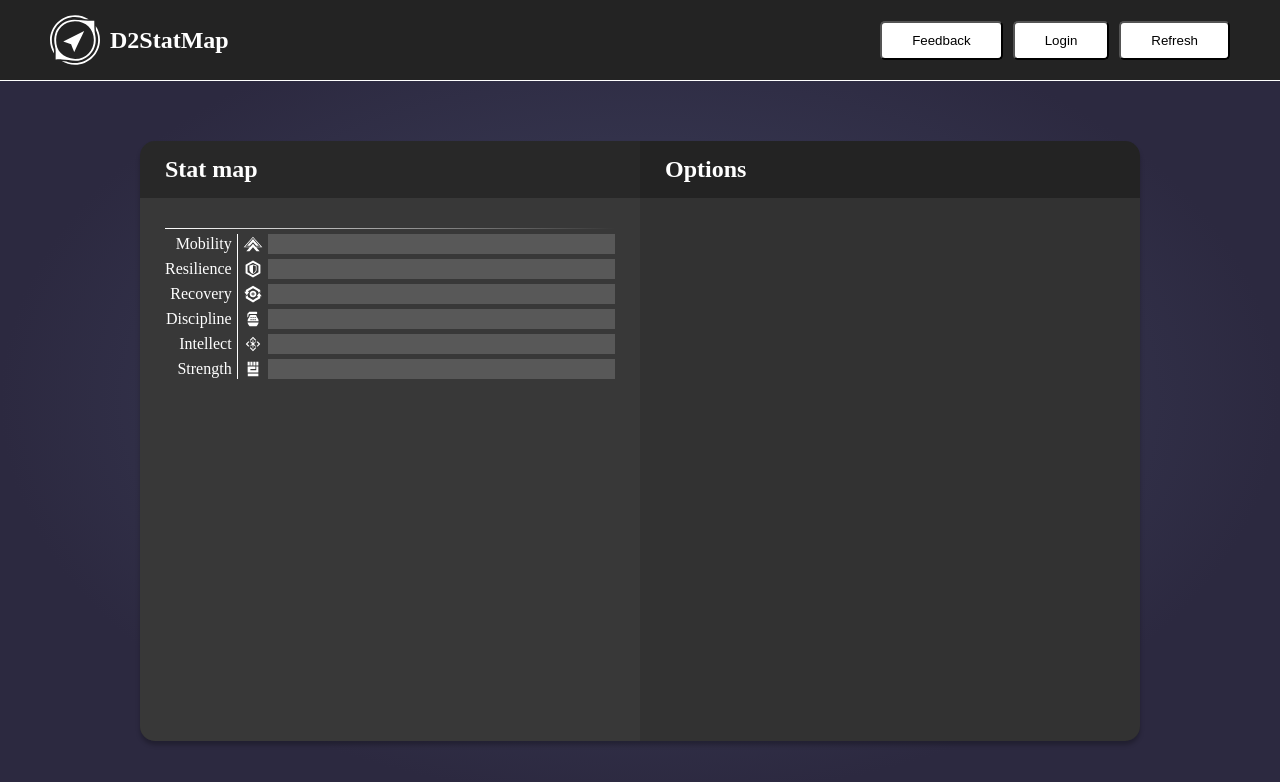
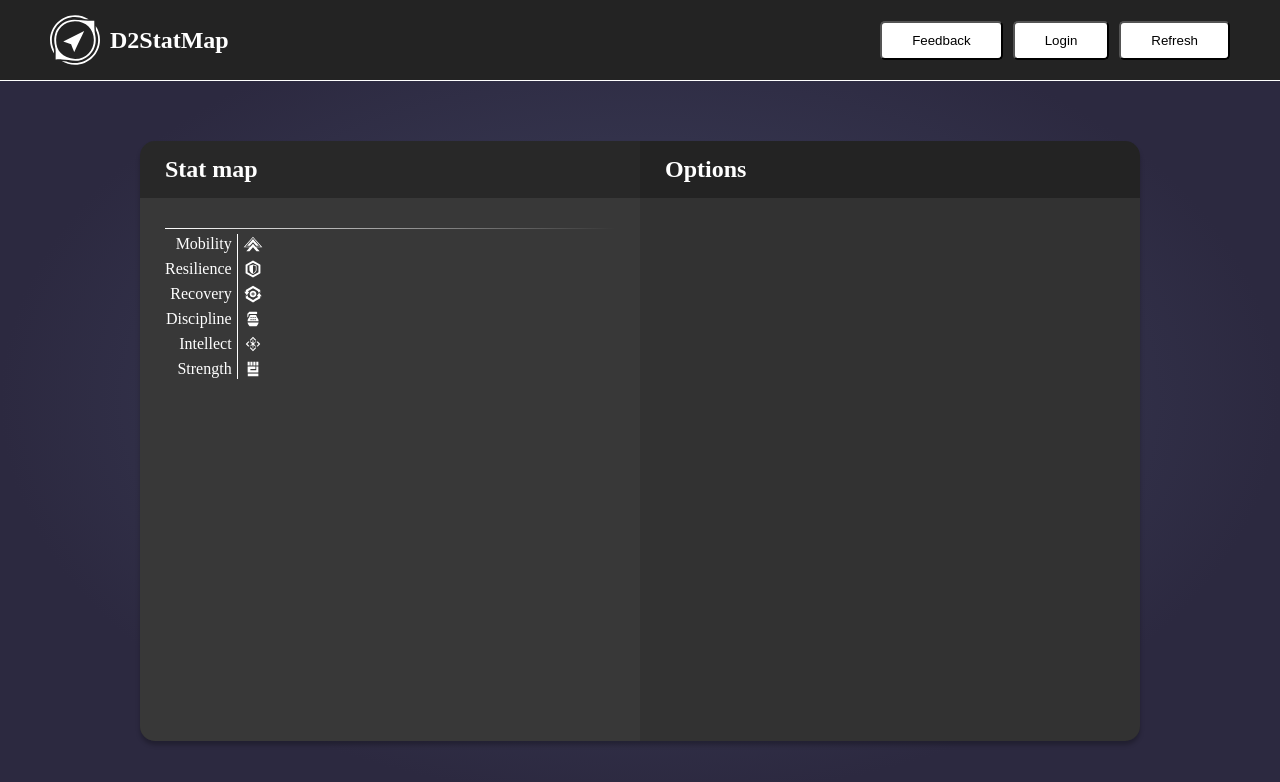
Before and after one commit to NSkelin/d2statmap, a React (Vite) app: page / in a window 1280 px wide. Shown: the top 782 px of the page. Built offline with nearby package versions, Linux system fonts and the light colour scheme.

Commit message:
change child elements to a row instead of column

```diff
--- a/src/components/styles/title.module.css
+++ b/src/components/styles/title.module.css
@@ -4,3 +4,8 @@
     background: linear-gradient(to right, #FFFFFF, #ffffff00);
     margin: 5px 0px;
 }
+.body {
+    display: flex;
+    flex-direction: row;
+    gap: 10px;
+}
--- a/src/components/title.jsx
+++ b/src/components/title.jsx
@@ -8,7 +8,7 @@ function Title({title, children}) {
 			<h2>{title}</h2>
 			<div>
 				<div className={styles.line}></div>
-				{children}
+				<div className={styles.body}>{children}</div>
 			</div>
 		</div>
 	);
```
